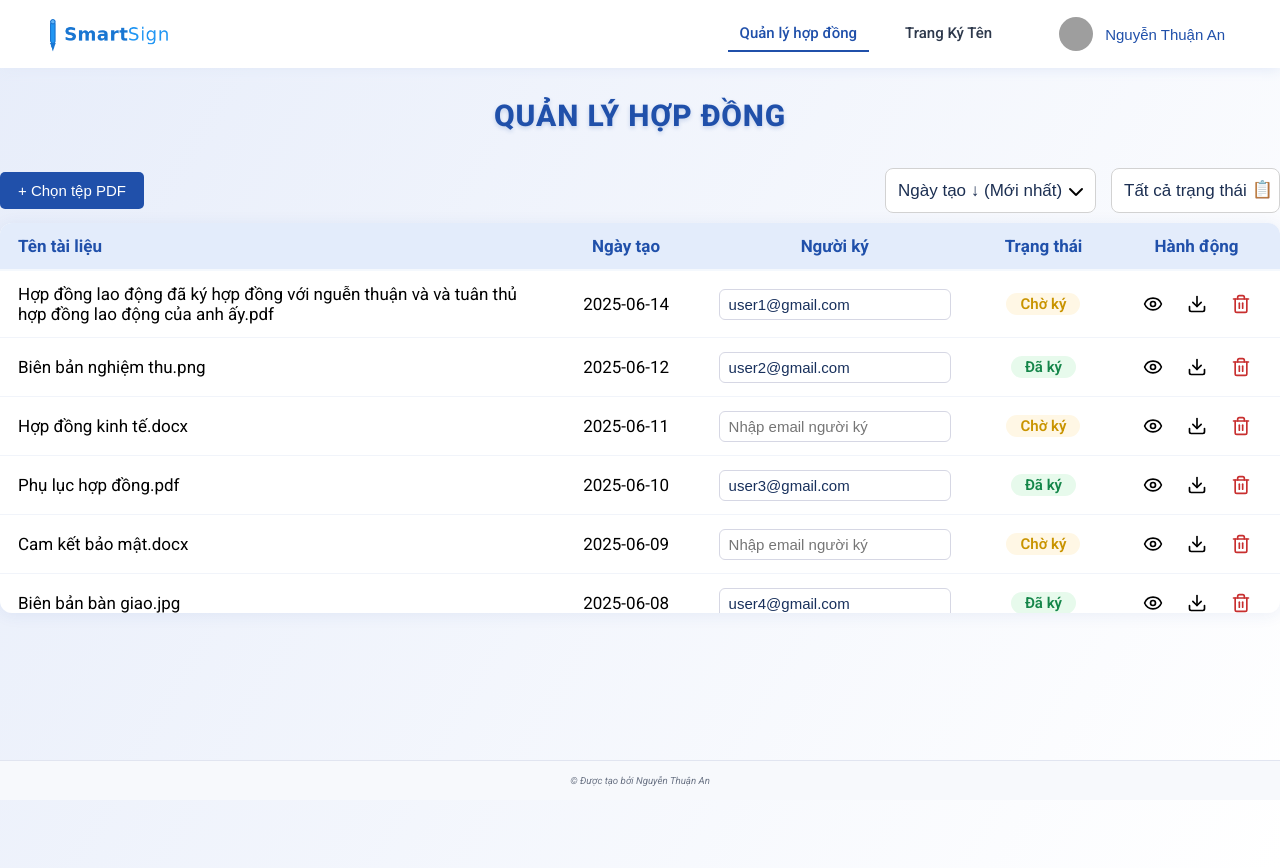
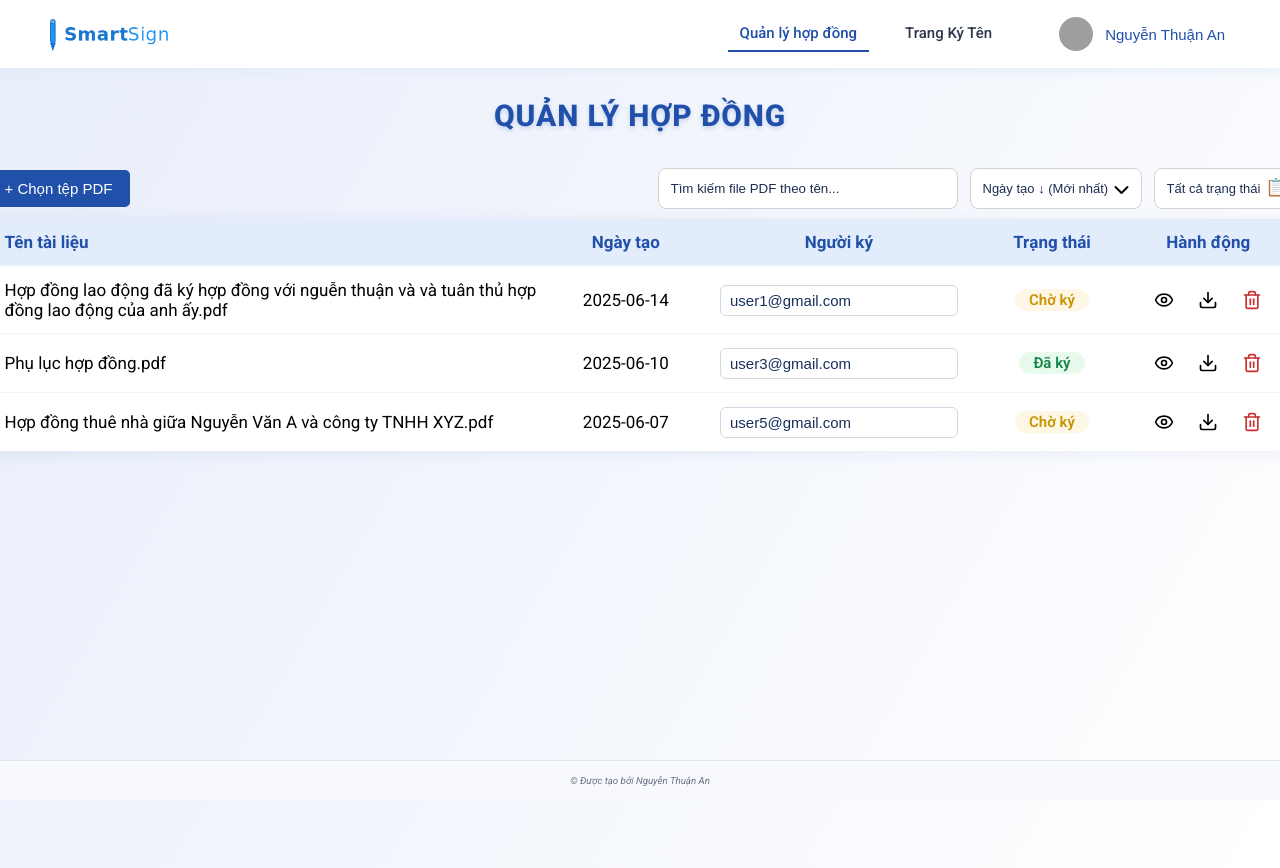
Before and after one commit to thuananwork/smart_sign_project, a React (Vite) app: page /dashboard in a window 1280 px wide. Built offline with nearby package versions, Linux system fonts and the light colour scheme; no server answers; grey boxes are pictures that could not be loaded.

Commit message:
Handle function search for name file PDF success

```diff
--- a/src/pages/Dashboard/Dashboard.css
+++ b/src/pages/Dashboard/Dashboard.css
@@ -18,11 +18,30 @@
     display: flex;
     align-items: center;
     justify-content: space-between;
+    gap: 12px;
+    width: 1307px;
+}
+
+/* Search file PDF by Name */
+.dashboard__search-input {
+    min-width: 300px;
+    margin-left: auto;
+    outline: none;
+    padding: 12px;
+    border: 1px solid #d2d2d2;
+    border-radius: 8px;
+}
+
+.dashboard__search-input::placeholder {
+    color: #1c2f52;
+}
+
+.dashboard__search-input:focus {
+    border-color: var(--primary-color);
 }
 
 .dashboard__sort {
     position: relative;
-    margin-left: auto;
 }
 
 .dashboard__sort-select {
@@ -30,11 +49,16 @@
     background: #fff;
     color: #1c2f52;
     font-weight: 500;
-    font-size: 1.7rem;
+    font-size: 1.3rem;
     border-radius: 8px;
     -moz-appearance: none;
     -webkit-appearance: none;
     border: 1px solid #d2d2d2;
+    outline: none;
+}
+
+.dashboard__sort-select:focus {
+    border-color: var(--primary-color);
 }
 
 .dashboard__sort-icon {
@@ -43,10 +67,6 @@
     right: 10px;
     transform: translateY(-50%);
     pointer-events: none;
-}
-
-.dashboard__sort-select:focus-visible {
-    outline: none;
 }
 
 .file-upload-btn {
@@ -67,11 +87,9 @@
 }
 
 .status-filter {
-    margin-left: 15px;
+    position: relative;
     display: flex;
     align-items: center;
-    gap: 9px;
-    position: relative;
 
 }
 
@@ -92,15 +110,13 @@
     padding: 12px 32px 12px 12px;
     display: flex;
     align-items: center;
-    gap: 4px;
     border-radius: 8px;
     background: #fff;
     border: 1px solid #d2d2d2;
-    font-size: 1.7rem;
+    font-size: 1.3rem;
     color: #1c2f52;
     cursor: pointer;
     transition: border-color 0.2s, box-shadow 0.2s;
-    appearance: none;
     -webkit-appearance: none;
     -moz-appearance: none;
 }
@@ -200,10 +216,17 @@
 }
 
 .doc-list-empty {
+    display: flex;
+    margin-top: 24px;
+    padding: 48px 0;
+    min-height: 180px;
+    font-size: 1.6rem;
     color: #aaa;
+    font-weight: 500;
     text-align: center;
-    padding: 30px 0;
-    font-size: 1.15rem;
+    letter-spacing: 0.5px;
+    align-items: center;
+    justify-content: center;
 }
 
 .assign-signer-input {
--- a/src/pages/Dashboard/Dashboard.tsx
+++ b/src/pages/Dashboard/Dashboard.tsx
@@ -7,6 +7,7 @@ import BottomBar from "../../components/Footer/BottomBar/BottomBar";
 import SortByDateSelect from "./SortByDateSelect";
 import "./Dashboard.css";
 import "../../styles/Background.css";
+import SearchPdfInput from "./SearchPdfInput";
 
 export type DocumentStatus = "Chờ ký" | "Đã ký";
 
@@ -16,7 +17,7 @@ export interface DocumentItem {
     createdAt: string;
     status: DocumentStatus;
     signer: string;
-    fileUrl?: string; // Thêm fileUrl để lưu URL tạm thời của file
+    fileUrl?: string;
 }
 
 export const mockDocuments: DocumentItem[] = [
@@ -88,11 +89,22 @@ export const mockDocuments: DocumentItem[] = [
 const Dashboard: React.FC = () => {
     const [documents, setDocuments] = useState<DocumentItem[]>(mockDocuments);
     const [filter, setFilter] = useState<DocumentStatus | "Tất cả">("Tất cả");
-
+    const [search, setSearch] = useState("");
     const filteredDocs =
         filter === "Tất cả"
             ? documents
             : documents.filter((doc) => doc.status === filter);
+
+    function removeAccents(str: string) {
+        return str.normalize("NFD").replace(/[\u0300-\u036f]/g, "");
+    }
+
+    const searchedDocs = filteredDocs.filter(
+        (doc) =>
+            removeAccents(doc.name.toLowerCase()).includes(
+                removeAccents(search.toLowerCase())
+            ) && doc.name.toLowerCase().endsWith(".pdf")
+    );
 
     const handleUpload = (name: string, fileUrl: string) => {
         const newDoc: DocumentItem = {
@@ -105,18 +117,16 @@ const Dashboard: React.FC = () => {
         };
         setDocuments([newDoc, ...documents]);
     };
-
     const userName = "Nguyễn Thuận An";
     const avatarUrl = "https://randomuser.me/api/portraits/men/34.jpg";
-
     const [sortOrder, setSortOrder] = useState<"asc" | "desc">("desc");
     const sortedDocs = React.useMemo(() => {
-        return [...filteredDocs].sort((a, b) => {
+        return [...searchedDocs].sort((a, b) => {
             const dateA = new Date(a.createdAt).getTime();
             const dateB = new Date(b.createdAt).getTime();
             return sortOrder === "asc" ? dateA - dateB : dateB - dateA;
         });
-    }, [filteredDocs, sortOrder]);
+    }, [searchedDocs, sortOrder]);
 
     return (
         <div className="background-root">
@@ -129,6 +139,7 @@ const Dashboard: React.FC = () => {
                 <h1 className="dashboard__heading">QUẢN LÝ HỢP ĐỒNG</h1>
                 <div className="dashboard__controls">
                     <FileUpload onUpload={handleUpload} />
+                    <SearchPdfInput value={search} onChange={setSearch} />
                     <SortByDateSelect
                         value={sortOrder}
                         onChange={setSortOrder}
--- a/src/pages/Dashboard/DocumentList.tsx
+++ b/src/pages/Dashboard/DocumentList.tsx
@@ -1,4 +1,3 @@
-// src/pages/Dashboard/DocumentList.tsx
 import React from "react";
 import type { DocumentItem } from "./Dashboard";
 import AssignSigner from "./AssignSigner";
--- /dev/null
+++ b/src/pages/Dashboard/SearchPdfInput.tsx
@@ -0,0 +1,19 @@
+import React from "react";
+import "./Dashboard.css";
+
+interface Props {
+    value: string;
+    onChange: (value: string) => void;
+}
+
+const SearchPdfInput: React.FC<Props> = ({ value, onChange }) => (
+    <input
+        className="dashboard__search-input"
+        type="text"
+        placeholder="Tìm kiếm file PDF theo tên..."
+        value={value}
+        onChange={(e) => onChange(e.target.value)}
+    />
+);
+
+export default SearchPdfInput;
```
